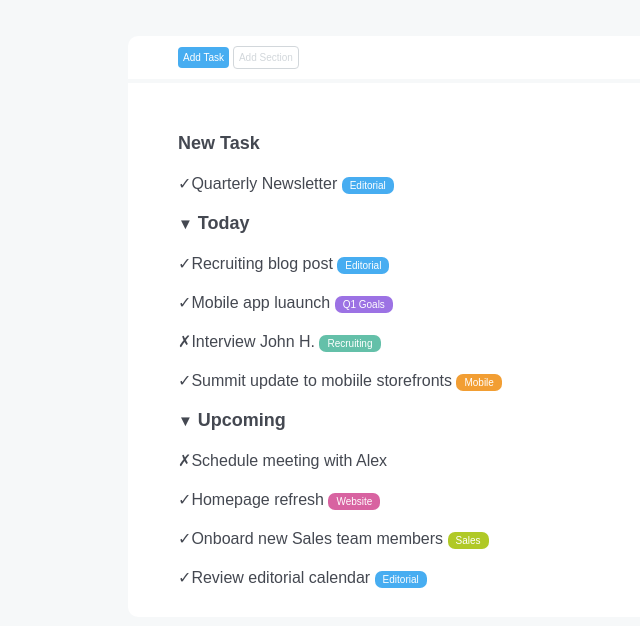
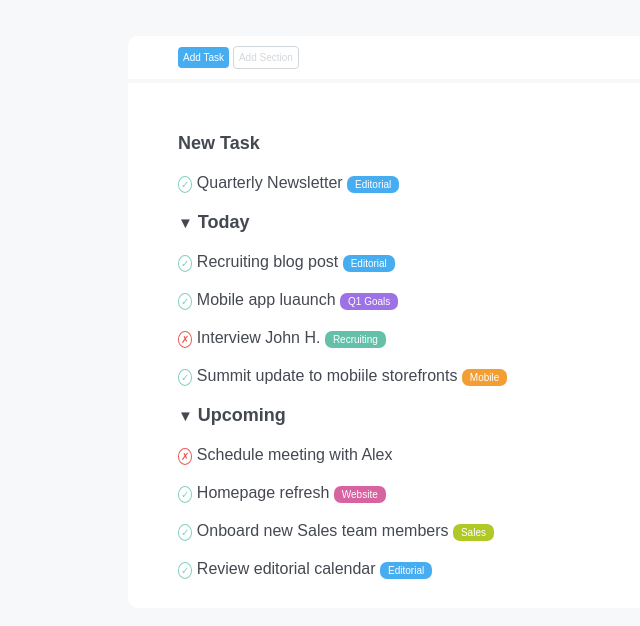
Before and after one commit to MarilenaCantisani/html-css-toboolist, a plain HTML site: page index.html in a window 1280 px wide. Shown: the part 94-720 px from the top of the page, without its empty margins (0-640 px from the left). Drawn offline with Linux system fonts and the light colour scheme.

Commit message:
+ Latest changes

```diff
--- a/css/style.css
+++ b/css/style.css
@@ -134,16 +134,24 @@ li {
 
 
 /* Check or cross list */
-
 li {
-    list-style-position: inside;
-    list-style-type: "\2713";
+    list-style-position: outside;
+    list-style-type: none;
 }
 
 .check {
-    list-style-type: "\2713";
+    color: #83cfbf;
+    border: 1px solid #83cfbf;
+    border-radius: 50%;
+    padding: 2px;
+    font-size: 10px;
 }
 
 .cross {
-    list-style-type: "\2717";
+    color: #eb5851;
+    border: 1px solid #eb5851;
+    border-radius: 50%;
+    padding: 2px;
+    font-size: 10px;
+    width: 30px;
 }
--- a/index.html
+++ b/index.html
@@ -35,7 +35,7 @@
                 <section class="section-new-task">
                     <h2> <span class="arrow-symbol"></span> New Task</h2>
                     <ul>
-                       <li class="check">Quarterly Newsletter <span class="text-circle circle-blue">Editorial</span></li>
+                       <li><span class="check">&check;</span> Quarterly Newsletter <span class="text-circle circle-blue">Editorial</span></li>
                     </ul>
                 </section>
 
@@ -43,10 +43,10 @@
                 <section class="section-today">
                     <h2> <span class="arrow-symbol">&#9660;</span> Today</h2>
                     <ul>
-                        <li class="check">Recruiting blog post <span class="text-circle circle-blue">Editorial</span></li>
-                        <li class="check">Mobile app luaunch <span class="text-circle circle-purple">Q1 Goals</span></li>
-                        <li class="cross">Interview John H. <span class="text-circle circle-green">Recruiting</span></li>
-                        <li class="check">Summit update to mobiile storefronts <span class="text-circle circle-orange">Mobile</span></li>
+                        <li><span class="check">&check;</span> Recruiting blog post <span class="text-circle circle-blue">Editorial</span></li>
+                        <li><span class="check">&check;</span> Mobile app luaunch <span class="text-circle circle-purple">Q1 Goals</span></li>
+                        <li><span class="cross">&cross;</span> Interview John H. <span class="text-circle circle-green">Recruiting</span></li>
+                        <li><span class="check">&check;</span> Summit update to mobiile storefronts <span class="text-circle circle-orange">Mobile</span></li>
                     </ul>
                 </section>
 
@@ -54,25 +54,14 @@
                 <section class="section-upcoming">
                     <h2> <span class="arrow-symbol">&#9660;</span> Upcoming</h2>
                     <ul>
-                        <li class="cross">Schedule meeting with Alex</li>
-                        <li class="check">Homepage refresh <span class="text-circle circle-pink">Website</span></li>
-                        <li class="check">Onboard new Sales team members <span class="text-circle circle-lightgreen">Sales</span></li>
-                        <li class="check">Review editorial calendar <span class="text-circle circle-blue">Editorial</span></li>
+                        <li><span class="cross">&cross;</span> Schedule meeting with Alex</li>
+                        <li><span class="check">&check;</span> Homepage refresh <span class="text-circle circle-pink">Website</span></li>
+                        <li><span class="check">&check;</span> Onboard new Sales team members <span class="text-circle circle-lightgreen">Sales</span></li>
+                        <li><span class="check">&check;</span> Review editorial calendar <span class="text-circle circle-blue">Editorial</span></li>
                     </ul>
                 </section>
-
             </div>
-
-
         </main>
-
-
-
-
     </div>
-
-
-
-
 </body>
 </html>
```
